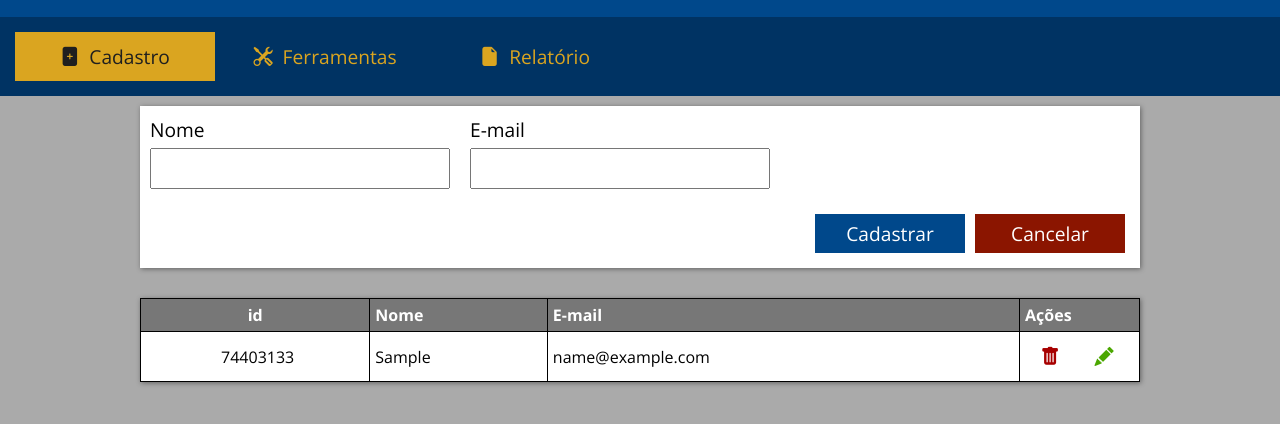
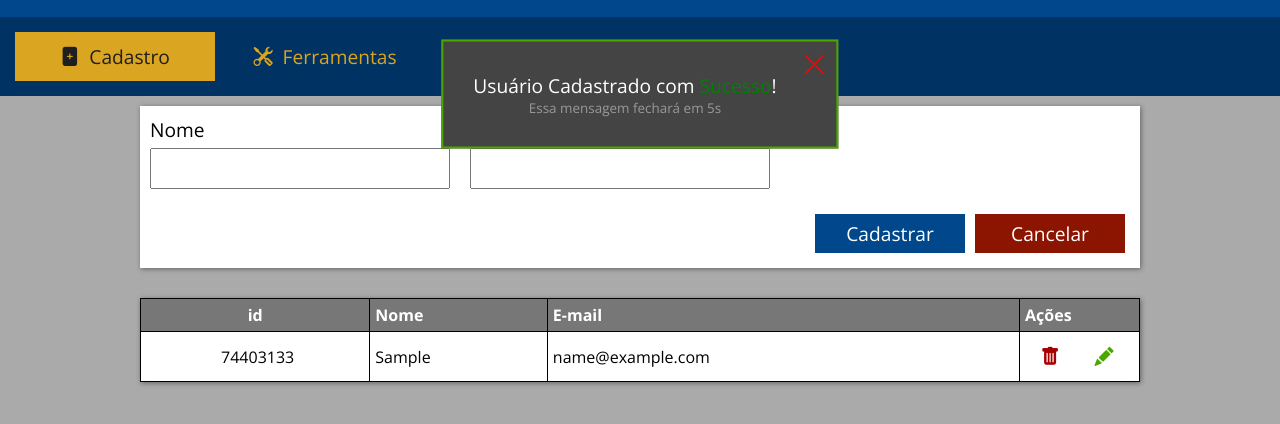
Before and after one commit to Pedro-Thomazi/crud_em_javascript, a plain HTML site: page index.html in a window 1280 px wide. Both pictures are taken after typing "Sample", "name@example.com" into the empty fields and a click on the button "Cadastrar". Shown: the part 66-490 px from the top of the page. Drawn offline with nearby package versions, Linux system fonts and the light colour scheme.

Commit message:
Atualizando DeletarUsuario e add timer para fechar alerta

```diff
--- a/css/styles.css
+++ b/css/styles.css
@@ -204,3 +204,51 @@ body {
   color: #fff;
   background-color: #4ba700;
 }
+
+.alertSuccess {
+  position: absolute;
+  opacity: 0;
+  top: 20%;
+  left: 50%;
+  transform: translate(-50%, -50%);
+  background-color: #444;
+  border: 2px solid #4ba700;
+  color: #fff;
+  padding: 30px;
+  font-size: 1.2em;
+  z-index: 1000;
+  transition: .4s;
+}
+
+.alertSuccess.open {
+  opacity: 1;
+}
+
+.containerAlert {
+  position: relative;
+  display: flex;
+  flex-direction: column;
+  align-items: center;
+}
+
+.containerAlert p {
+  margin-right: 30px;
+}
+
+.containerAlert p.littleParg {
+  font-size: .7em;
+  color: #999;
+}
+
+.containerAlert .bi {
+  position: absolute;
+  top: -25px;
+  right: -20px;
+  color: #ff0000;
+  cursor: pointer;
+  font-size: 1.3em;
+}
+
+.containerAlert .green {
+  color: green;
+}
--- a/index.html
+++ b/index.html
@@ -82,6 +82,13 @@
       </div>
     </main>
   </section>
+  <span class="alertSuccess">
+    <div class="containerAlert">
+      <p>Usuário Cadastrado com <span class="green">Sucesso</span>!</p>
+      <p class="littleParg">Essa mensagem fechará em <span class="timer">5</span>s</p>
+      <i class="bi bi-x-lg"></i>
+    </div>
+  </span>
 </body>
 
 </html>
--- a/js/index.js
+++ b/js/index.js
@@ -52,11 +52,12 @@ function addUser(nameValue, emailValue) {
 
 // Deletar
 function removeUser(id) {
-  confirm('Deseja mesmo DELETAR este usuário?')
-  for (let i = 0; i < allUsers.length; i++) {
-    if (allUsers[i].id == id) {
-      allUsers.splice(i, 1)
-      tbody.deleteRow(i)
+  if (confirm('Deseja mesmo DELETAR este usuário?')) {
+    for (let i = 0; i < allUsers.length; i++) {
+      if (allUsers[i].id == id) {
+        allUsers.splice(i, 1)
+        tbody.deleteRow(i)
+      }
     }
   }
 }
@@ -96,6 +97,7 @@ form.addEventListener("submit", (e) => {
 
   const name = document.querySelector('#name')
   const email = document.querySelector('#email')
+  const alertSuccess = document.querySelector('.alertSuccess')
 
   const nameValue = name.value
   const emailValue = email.value
@@ -106,6 +108,16 @@ form.addEventListener("submit", (e) => {
   }
 
   addUser(nameValue, emailValue)
+
+  alertSuccess.classList.add('open')
+
+  function closeAlertTimer(timer) {
+    setInterval(() => {
+      alertSuccess.classList.remove('open')
+    }, timer)
+  }
+
+  closeAlertTimer(5000)
 
   name.value = ''
   email.value = ''
@@ -128,3 +140,10 @@ btnCancel.addEventListener("click", () => {
   name.value = ''
   email.value = ''
 })
+
+// btn close alert
+const bi_x_lg = document.querySelector('.bi-x-lg')
+bi_x_lg.addEventListener('click', () => {
+  const alertSuccess = document.querySelector('.alertSuccess')
+  alertSuccess.classList.remove('open')
+})
```
